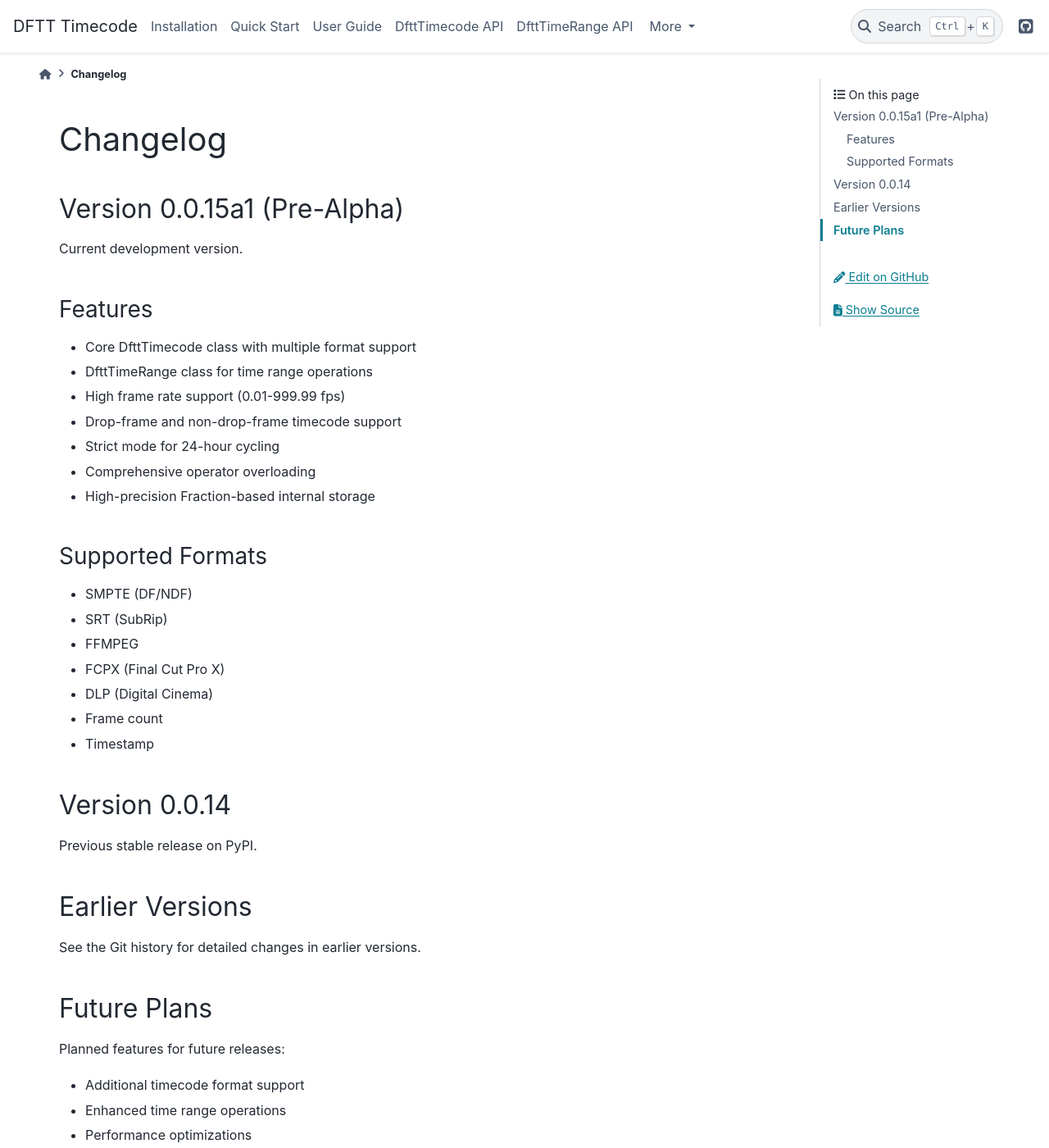
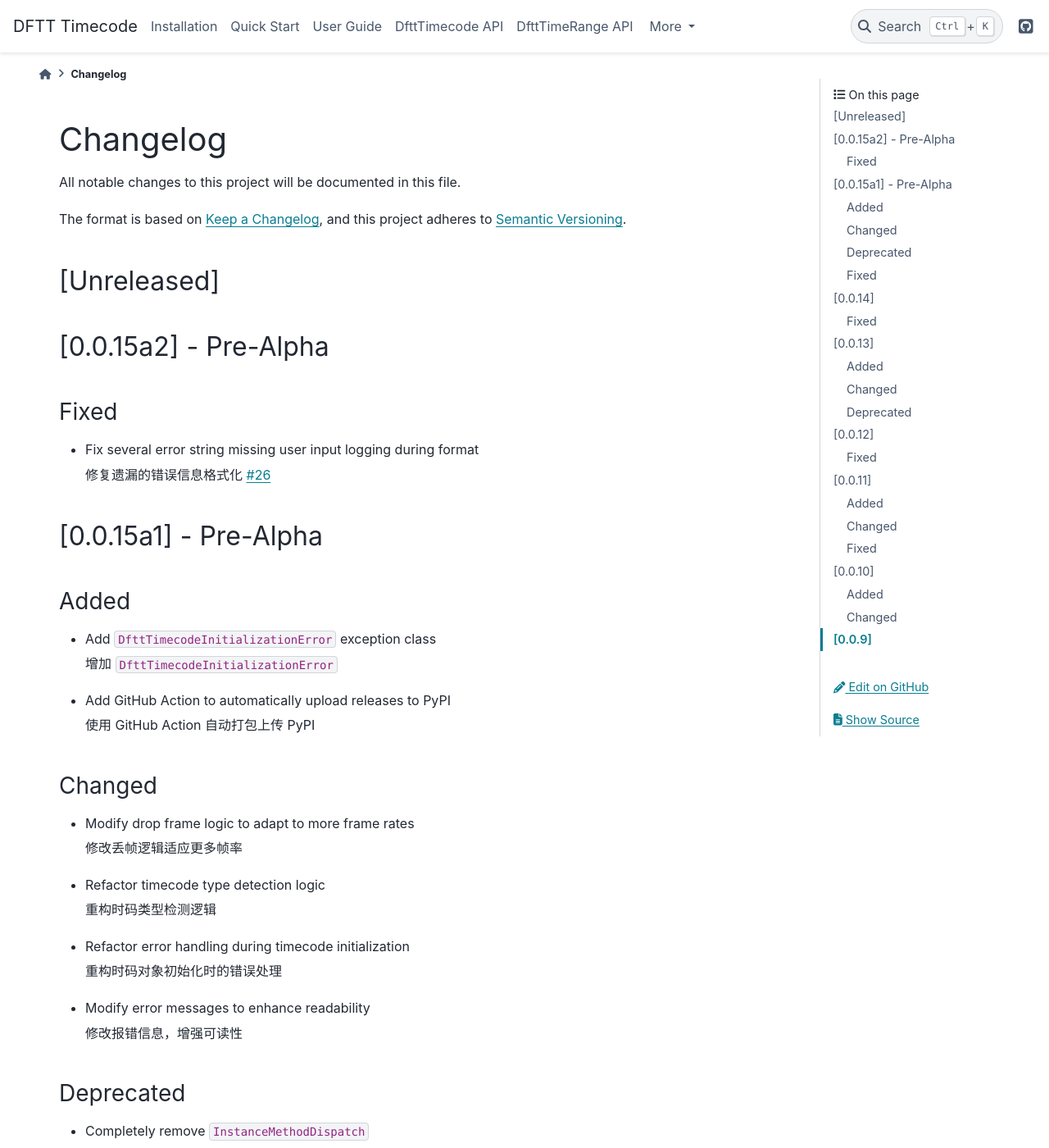
Before and after one commit to OwenYou/dftt_timecode, a Sphinx documentation site: the page built from docs/changelog.rst, in a window 1280 px wide and 1400 px high. Shown: the whole window at 82% size. Built offline with Sphinx 7.4.7 and the PyData theme 0.15.4, drawn with Linux system fonts in a browser that asks for light colours; some of the changed text lies outside the part shown.

Commit message:
Using CHANGLOG.md to generate docs changlog

```diff
--- a/CHANGELOG.md
+++ b/CHANGELOG.md
@@ -1,146 +1,168 @@
-# Change Log
-## V0.0.9
-First Public Release.
+# Changelog
 
-## V0.0.10
+All notable changes to this project will be documented in this file.
 
-添加 Add:
+The format is based on [Keep a Changelog](https://keepachangelog.com/en/1.0.0/),
+and this project adheres to [Semantic Versioning](https://semver.org/spec/v2.0.0.html).
 
-- 使用DfttTimecode对象初始化新DfttTimecode对象
+## [Unreleased]
 
-  Using a DfttTimecode object to instance a new DfttTimecode object.
+## [0.0.15a2] - Pre-Alpha
 
-- DfttTimecode类的float和int方法
+### Fixed
 
-  class method float() and int() for DfttTimecode class
+- Fix several error string missing user input logging during format
 
-- DfttTimecode类的precise_timestamp属性
+  修复遗漏的错误信息格式化 [#26](https://github.com/OwenYou/dftt_timecode/issues/26)
 
-  attribute precise_timestamp for class DfttTimecode
+## [0.0.15a1] - Pre-Alpha
 
-修改 Modify：
+### Added
 
-- DfttTimecode运算符在未定义/非法操作时将会报错
+- Add `DfttTimecodeInitializationError` exception class
 
-  Will raise an error when DfttTimecode operators meet undefined circumstances or illegal operations.
+  增加 `DfttTimecodeInitializationError`
 
-- DfttTimecode运算符的大小比较规则
+- Add GitHub Action to automatically upload releases to PyPI
 
-  Compare functions of DfttTimecode operators.
+  使用 GitHub Action 自动打包上传 PyPI
 
-- 使用SMPTE NDF格式字符串新建时码类对象时，若强制drop_frame为True，则新建得到的对象为SMPTE DF格式时码
+### Changed
 
-## V0.0.11
-添加 Add:
-- `__str__`方法,返回DfttTimecode对象的时间码值
+- Modify drop frame logic to adapt to more frame rates
 
-  `__str__`method,return timecode value for DfttTimecode object
+  修改丢帧逻辑适应更多帧率
 
-- DfttTimecode单元测试(使用pytest)
+- Refactor timecode type detection logic
 
-  Unit test for DfttTimecode (Using pytest)
+  重构时码类型检测逻辑
 
-修改 Modify：
-- 对丢帧的检测条件添加有关23.98/23.976的判定
+- Refactor error handling during timecode initialization
 
-  Add 23.98/23.976FPS to drop frame conditions
+  重构时码对象初始化时的错误处理
 
-- `+` `-`运算符对相加的两个DfttTimecode对象的strict属性进行或运算
+- Modify error messages to enhance readability
 
-  `+` `-`operators performs an or operation on the strict property of two DfttTimecode objects that are added together
+  修改报错信息，增强可读性
 
-- 比较运算符,比如`==` `>` `>=`等,在对两个DfttTimecode对象进行比较的时候会先对两个对象的帧率进行判定,若帧率不同抛出异常
+### Deprecated
 
-  Comparison operators, such as `==`, `>`, `>=`, in the comparison of two DfttTimecode objects will first compare the frame rate of the two objects, if the frame rate is different throw an exception
+- Completely remove `InstanceMethodDispatch`
 
-- `print(self)` 将会输出基于类型的时间码字符串
+  完全移除 `InstanceMethodDispatch`
 
-  `print(self)` will output a timecode string
+### Fixed
 
-修复 BugFix:
-- `timecode_output(self, dest_type, output_part)` 中`output_part = 3`时错误返回分钟数据的问题
+- Fix millisecond overflow issue when converting certain timecodes from SMPTE to SRT [#19](https://github.com/OwenYou/dftt_timecode/issues/19)
 
-  Addressed a problem when `output_part = 3` in `timecode_output(self, dest_type, output_part)` would return minute value in timecode value
+  修复特定时码在SMPTE转SRT时毫秒会溢出的问题
 
- ## V0.0.12
- 修复 BugFix:
-- 修复DLP正则表达式错误导致范围在50-99 150-199的DLP tick不能被匹配的问题。
-  这一bug会导致使用形如`'00:00:27:183'`的字符串初始化dlp时间码对象时的报错。
+## [0.0.14]
 
-  Fix DLP pattern error causing DLP ticks range [50-99] [150-199] cannot be matched.
-  This bug will cause error when using strings like `'00:00:27:183'` to initilize a dlp timecode object.
+### Fixed
 
+- Fix v0.0.13 import failure caused by missing dftt_timecode.core while packing
 
-## V0.0.13
-重构 Refactor:
-- 使用`f-string`处理字符串格式输出
+  修复v0.0.13打包后不包含core，导致库无法使用的问题
 
-  Handling string format output using `f-string`
+## [0.0.13]
 
-- 重构时间码输出函数,减少代码重复
+### Added
 
-  Refactor the time code output function to reduce code duplication
+- Add `get_audio_sample_count` method for correctly outputting the count of audio samples at TC timestamps [#9](https://github.com/OwenYou/dftt_timecode/issues/9)
 
-添加 Add:
-- 添加`get_audio_sample_count` 方法用于正确输出TC时间戳下的音频采样数, 解决issue [#9](https://github.com/OwenYou/dftt_timecode/issues/9)
+  添加 `get_audio_sample_count` 方法用于正确输出TC时间戳下的音频采样数
 
-  Add `get_audio_sample_count` method for correctly outputting the count of audio samples at TC timestamps,solve issue [#9](https://github.com/OwenYou/dftt_timecode/issues/9)
+### Changed
 
-弃用 Deprecate:
-- 使用`functools.singledispatchmethod` 代替 `dispatch.InstanceMethodDispatch`
+- Use f-string for string format output
 
-  Use`functools.singledispatchmethod` instead of `dispatch.InstanceMethodDispatch`
+  使用 `f-string` 处理字符串格式输出
 
-## V0.0.14
-修复 BugFix:
-- 修复v0.0.13打包后不包含core，导致库无法使用的问题。
+- Refactor timecode output function to reduce code duplication
 
-  Fix v0.0.13 import failure. Caused by missing dftt_timecode.core while packing.
+  重构时间码输出函数，减少代码重复
 
-## V0.0.15a1
-重构 Refactor:
+### Deprecated
 
-- 重构时码类型检测逻辑。
+- Use `functools.singledispatchmethod` instead of `dispatch.InstanceMethodDispatch`
 
-  Refactor timecode type detection logic
+  使用 `functools.singledispatchmethod` 代替 `dispatch.InstanceMethodDispatch`
 
-- 重构时码对象初始化时的错误处理。
+## [0.0.12]
 
-  Refactor error handling during timecode initialization
+### Fixed
 
-- 修改报错信息，增强可读性。
+- Fix DLP pattern error causing DLP ticks in range [50-99] and [150-199] to not be matched. This bug caused errors when using strings like `'00:00:27:183'` to initialize a DLP timecode object
 
-  Modify error message to give more detail.
+  修复DLP正则表达式错误导致范围在50-99、150-199的DLP tick不能被匹配的问题
 
-修改 Modify:
+## [0.0.11]
 
-- 修改丢帧逻辑适应更多帧率。
+### Added
 
-  Change drop frame implementation to fit more frame rates.
+- Add `__str__` method to return timecode value for DfttTimecode object
 
-添加 Add:
+  添加 `__str__` 方法，返回DfttTimecode对象的时间码值
 
-- 增加`DfttTimecodeInitializationError`
+- Add unit tests for DfttTimecode using pytest
 
-  Add `DfttTimecodeInitializationError`
+  添加DfttTimecode单元测试（使用pytest）
 
-- Github Action自动打包上传PyPi。
+### Changed
 
-  Using Github Action to automatically upload releases to PyPi.
+- Add 23.98/23.976 FPS to drop frame detection conditions
 
-弃用 Deprecate:
-- 完全移除`InstanceMethodDispatch`
+  对丢帧的检测条件添加有关23.98/23.976的判定
 
-  Remove `InstanceMethodDispatch` at all.
+- `+` and `-` operators perform an OR operation on the strict property of two DfttTimecode objects being added/subtracted
 
-修复 BugFix:
-- 修复特定时码在SMPTE转SRT时毫秒会溢出的问题 Issue [#19](https://github.com/OwenYou/dftt_timecode/issues/19)。
+  `+` `-` 运算符对相加的两个DfttTimecode对象的strict属性进行或运算
 
-  Fix certain timecode value will cause ValueError (sub-second overflow) when setting type from SMPTE to SRT.
+- Comparison operators (`==`, `>`, `>=`, etc.) now validate that both DfttTimecode objects have the same frame rate before comparison, throwing an exception if frame rates differ
 
-## V0.0.15a2
-修复 BugFix:
+  比较运算符在对两个DfttTimecode对象进行比较时会先判定帧率，若帧率不同则抛出异常
 
-- 修复遗漏的错误信息格式化 Issue [#26](https://github.com/OwenYou/dftt_timecode/issues/26)。
+- `print(self)` now outputs a formatted timecode string
 
-  Fix several error string missing user input logging during format.
+  `print(self)` 将会输出基于类型的时间码字符串
+
+### Fixed
+
+- Fix issue in `timecode_output(self, dest_type, output_part)` where `output_part = 3` would incorrectly return minute data
+
+  修复 `timecode_output` 中 `output_part = 3` 时错误返回分钟数据的问题
+
+## [0.0.10]
+
+### Added
+
+- Add support for using a DfttTimecode object to initialize a new DfttTimecode object
+
+  使用DfttTimecode对象初始化新DfttTimecode对象
+
+- Add `float()` and `int()` class methods for DfttTimecode class
+
+  添加DfttTimecode类的float和int方法
+
+- Add `precise_timestamp` attribute for DfttTimecode class
+
+  添加DfttTimecode类的precise_timestamp属性
+
+### Changed
+
+- DfttTimecode operators now raise errors when encountering undefined circumstances or illegal operations
+
+  DfttTimecode运算符在未定义/非法操作时将会报错
+
+- Update comparison rules for DfttTimecode operators
+
+  修改DfttTimecode运算符的大小比较规则
+
+- When creating a timecode object using SMPTE NDF format string, if `drop_frame` is forced to `True`, the resulting object will be SMPTE DF format timecode
+
+  使用SMPTE NDF格式字符串新建时码类对象时，若强制drop_frame为True，则新建得到的对象为SMPTE DF格式时码
+
+## [0.0.9]
+
+Initial public release.
--- a/docs/changelog.rst
+++ b/docs/changelog.rst
@@ -1,50 +1,2 @@
-Changelog
-=========
-
-Version 0.0.15a1 (Pre-Alpha)
------------------------------
-
-Current development version.
-
-Features
-~~~~~~~~
-
-- Core DfttTimecode class with multiple format support
-- DfttTimeRange class for time range operations
-- High frame rate support (0.01-999.99 fps)
-- Drop-frame and non-drop-frame timecode support
-- Strict mode for 24-hour cycling
-- Comprehensive operator overloading
-- High-precision Fraction-based internal storage
-
-Supported Formats
-~~~~~~~~~~~~~~~~~
-
-- SMPTE (DF/NDF)
-- SRT (SubRip)
-- FFMPEG
-- FCPX (Final Cut Pro X)
-- DLP (Digital Cinema)
-- Frame count
-- Timestamp
-
-Version 0.0.14
---------------
-
-Previous stable release on PyPI.
-
-Earlier Versions
-----------------
-
-See the Git history for detailed changes in earlier versions.
-
-Future Plans
-------------
-
-Planned features for future releases:
-
-- Additional timecode format support
-- Enhanced time range operations
-- Performance optimizations
-- Extended validation and error handling
-- Additional utility functions for common workflows
+.. include:: ../CHANGELOG.md
+   :parser: myst_parser.sphinx_
--- a/docs/conf.py
+++ b/docs/conf.py
@@ -48,6 +48,7 @@ extensions = [
     'sphinx.ext.viewcode',
     'sphinx.ext.intersphinx',
     'sphinx.ext.autosummary',
+    'myst_parser',
 ]
 
 templates_path = ['_templates']
@@ -129,3 +130,12 @@ intersphinx_mapping = {
 # -- Options for autosummary ------------------------------------------------
 # Disable autosummary generation to avoid duplicate documentation
 autosummary_generate = False
+
+# -- Options for MyST-Parser ------------------------------------------------
+# Enable markdown files to be parsed by Sphinx
+myst_enable_extensions = [
+    "colon_fence",  # ::: syntax for directives
+    "deflist",      # Definition lists
+    "html_image",   # HTML image syntax
+]
+myst_heading_anchors = 3  # Auto-generate anchors for headings up to level 3
--- a/pyproject.toml
+++ b/pyproject.toml
@@ -43,4 +43,5 @@ dev = [
     "pytest>=8.3.4",
     "sphinx>=7.0.0",
     "pydata-sphinx-theme>=0.15.0",
+    "myst-parser>=4.0.0",
 ]
```
Also changed, not shown: 1 other file.
